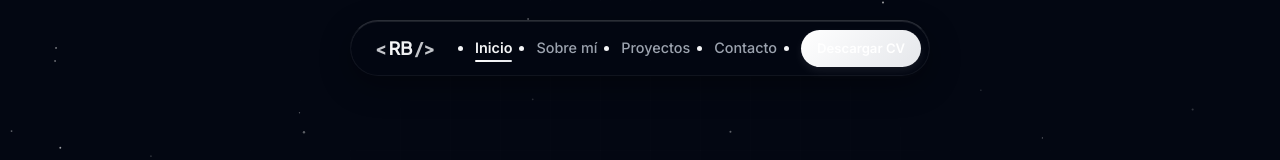
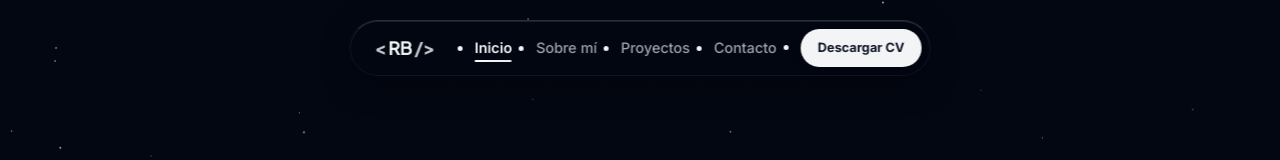
Before and after one commit to RubenBF5/RubenBF5.github.io, a React (Vite) app: page / in a window 1280 px wide. Shown: the top 160 px of the page. Built offline with nearby package versions, Linux system fonts and the light colour scheme.

Commit message:
Improve CV button contrast in portfolio navbar

```diff
--- a/src/components/Navbar/Navbar.css
+++ b/src/components/Navbar/Navbar.css
@@ -104,21 +104,28 @@
 /* CTA Curriculum Button */
 .navbar__cta {
   display: inline-flex;
-  padding: 8px 16px;
+  align-items: center;
+  justify-content: center;
+  min-height: 38px;
+  padding: 0 17px;
   border-radius: var(--radius-full); /* Round pill button */
-  background: var(--gradient-primary);
-  color: #fff;
-  font-size: 0.82rem;
-  font-weight: 550;
-  box-shadow: 0 4px 10px rgba(255, 255, 255, 0.08);
-  transition: all var(--transition-base);
+  background: #f3f4f6;
+  color: #111827;
+  font-size: 0.8rem;
+  font-weight: 700;
+  line-height: 1;
+  white-space: nowrap;
+  box-shadow: 0 4px 12px rgba(0, 0, 0, 0.18);
+  transition: background-color var(--transition-base),
+              transform var(--transition-base),
+              box-shadow var(--transition-base);
   flex-shrink: 0;
 }
 
 .navbar__cta:hover {
   transform: translateY(-1px);
-  box-shadow: 0 6px 15px rgba(255, 255, 255, 0.15);
-  opacity: 0.95;
+  background: #ffffff;
+  box-shadow: 0 6px 16px rgba(0, 0, 0, 0.24);
 }
 
 /* Mobile Toggler */
```
